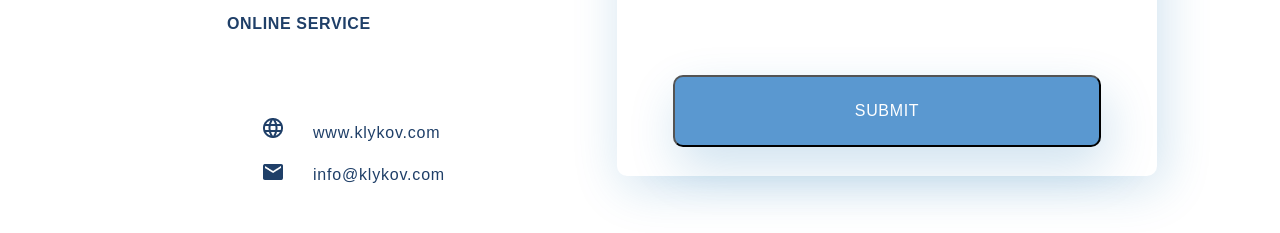
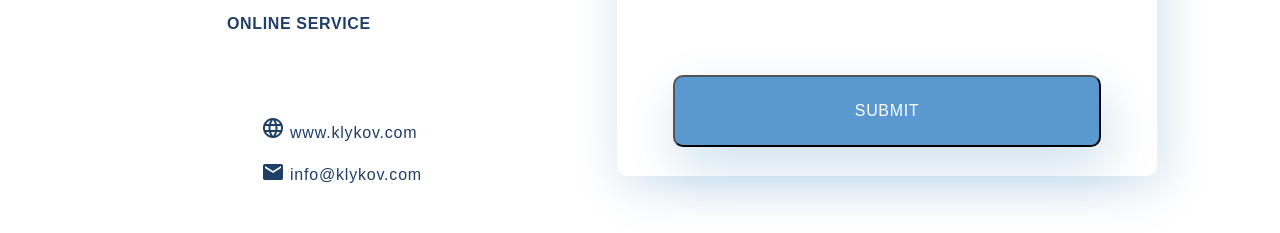
Before and after one commit to uristinjava/lesson-7, a plain HTML site: page contact.html in a window 1280 px wide. Shown: the part 1080-1313 px from the top of the page. Drawn offline with Linux system fonts and the light colour scheme.

Commit message:
Add files via upload

```diff
--- a/contact.html
+++ b/contact.html
@@ -55,16 +55,15 @@
                     <br>
                     <ul class="list_url">
                         <li class="list_web"
-                            style="list-style-image: url(img/web.png); margin-left: 23px; margin-bottom: 16px"> <a
-                                href="https://gb.ru/" target="_blank"
-                                style="text-decoration: none; font-weight: 400;
-                            font-size: 16px; line-height: 26px; letter-spacing: 0.05em; color: #1F3F68;  margin-left: 23px;">
+                            style="list-style-image: url(img/web.png);  margin-bottom: 16px; margin-left: 23px;"> <a
+                                href="https://gb.ru/" target="_blank" style="text-decoration: none; font-weight: 400;
+                            font-size: 16px; line-height: 26px; letter-spacing: 0.05em; color: #1F3F68;">
                                 www.klykov.com</a>
                         </li>
 
                         <li class="list_mail" style="list-style-image:url(img/mailBox.png); margin-left: 23px;"> <a
                                 href="mailto:info@klykov.com"
-                                style="font-weight: 400; font-size: 16px; line-height: 26px; letter-spacing: 0.05em; color: #1F3F68; text-decoration:none; margin-left: 23px ">
+                                style="font-weight: 400; font-size: 16px; line-height: 26px; letter-spacing: 0.05em; color: #1F3F68; text-decoration:none;">
                                 info@klykov.com</a></li>
                     </ul>
 
```
